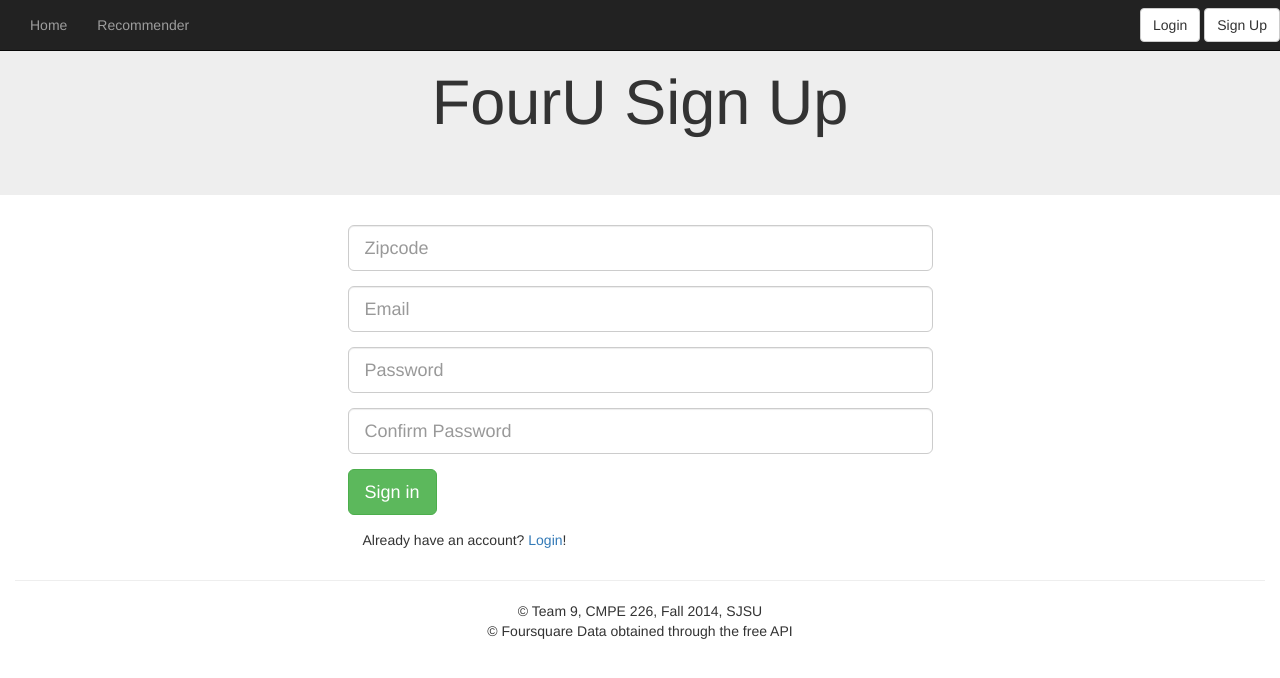
After one commit to jennjwu/Foursquare-Venue-Recommender, a PHP site: page /signuppage.php in a window 1280 px wide. The commit adds this page. Shown: the top 678 px of the page. Run offline with PHP 8.4, Linux system fonts and the light colour scheme; some libraries are stand-ins or nearby versions.

Commit message:
add home, login, and signup pages (html only, php form handler not done) add navbar to all pages

```diff
--- /dev/null
+++ b/src/signuppage.php
@@ -0,0 +1,84 @@
+<!DOCTYPE html>
+<html>
+
+   <head>
+   <!--
+   	Venue Recommender Signup Page
+   	Cmpe 226
+   	Team 9
+   	Xiaoli Jiang
+   	Jennifer Wu
+    -->
+
+	<meta charset="UTF-8" />
+	<title>FourU - Sign Up</title>
+	<link href="https://maxcdn.bootstrapcdn.com/bootstrap/3.2.0/css/bootstrap.min.css" rel="stylesheet" />
+	<script src="http://code.jquery.com/jquery-1.11.0.min.js"></script>
+	<script type='text/javascript' src='sort.js'></script>
+   </head>
+
+   <body>
+   <nav class="navbar navbar-inverse navbar-fixed-top" role="navigation">
+   		<div class="container-fluid">
+   			<ul class="nav navbar-nav">
+   				<li><a href="home.php">Home</a></li>
+   				<li><a href="sorter.php">Recommender</a></li>
+   			</ul>
+   			<div class="nav navbar-right">
+   				<a href="loginpage.php">
+   					<button type="button" class="btn btn-default navbar-btn">Login</button>
+   				</a>
+   				<a href="signuppage.php">
+   					<button type="button" class="btn btn-default navbar-btn">Sign Up</button>
+   				</a>
+   			</div>
+   		</div>
+   	</nav>
+
+	<div class='jumbotron'>
+		<header>
+		    <h1 class='text-center'>FourU Sign Up</h1>
+		</header>
+	</div>
+
+	<div class="container">
+		<div class="row">
+			<div class="col-md-6 col-md-offset-3">
+				<form class="form-horizontal" role="form" action="login.php" method="post"
+					enctype="application/x-www-form-urlencoded">
+					<div class="form-group">
+						<input type="number" class="form-control input-lg" id="zipcode"
+							placeholder="Zipcode">
+					</div>
+					<div class="form-group">
+						<input type="email" class="form-control input-lg" id="email"
+							placeholder="Email">
+					</div>
+					<div class="form-group">
+						<input type="password" class="form-control input-lg" id="inputPassword3"
+							placeholder="Password">
+					</div>
+					<div class="form-group">
+						<input type="password" class="form-control input-lg" id="inputPassword3"
+							placeholder="Confirm Password">
+					</div>
+					<div class="form-group">
+						<button type="submit" class="btn btn-default btn-success btn-lg">Sign in</button>
+					</div>
+				</form>
+				<div>
+					<p>Already have an account? <a href="loginpage.php">Login</a>!</p>
+				</div>
+			</div>
+		</div>
+	</div>
+
+
+	</body>
+
+	<footer class='col-md-12 text-center'>
+		<hr>
+		&copy; Team 9, CMPE 226, Fall 2014, SJSU<br>
+		&copy; Foursquare Data obtained through the free API
+   	</footer>
+</html>
```
Also changed, not shown: src/home.php (added, +66 -0 lines), src/loginpage.php (added, +75 -0 lines), src/sorter.php (+19 -1 lines).
